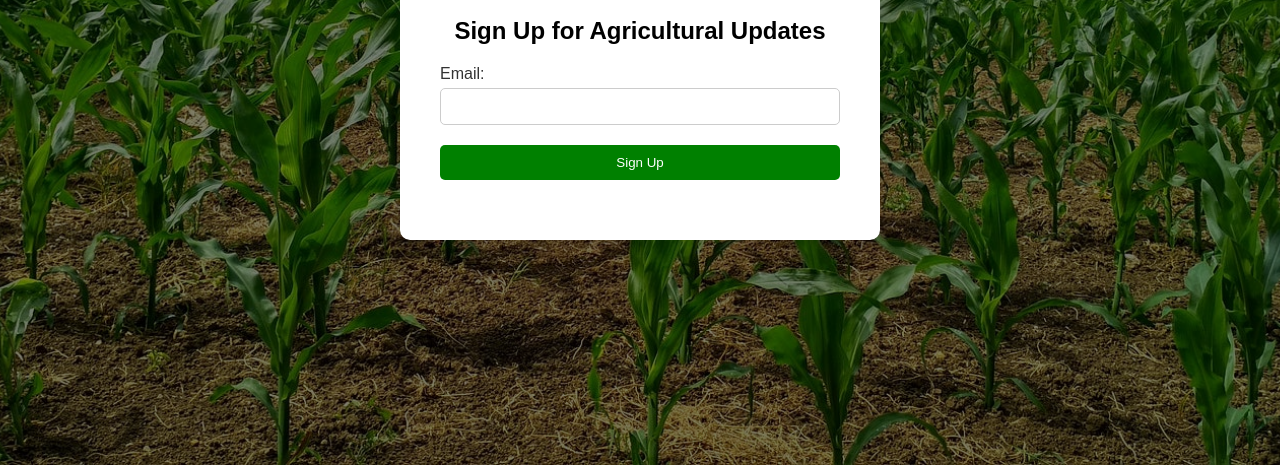
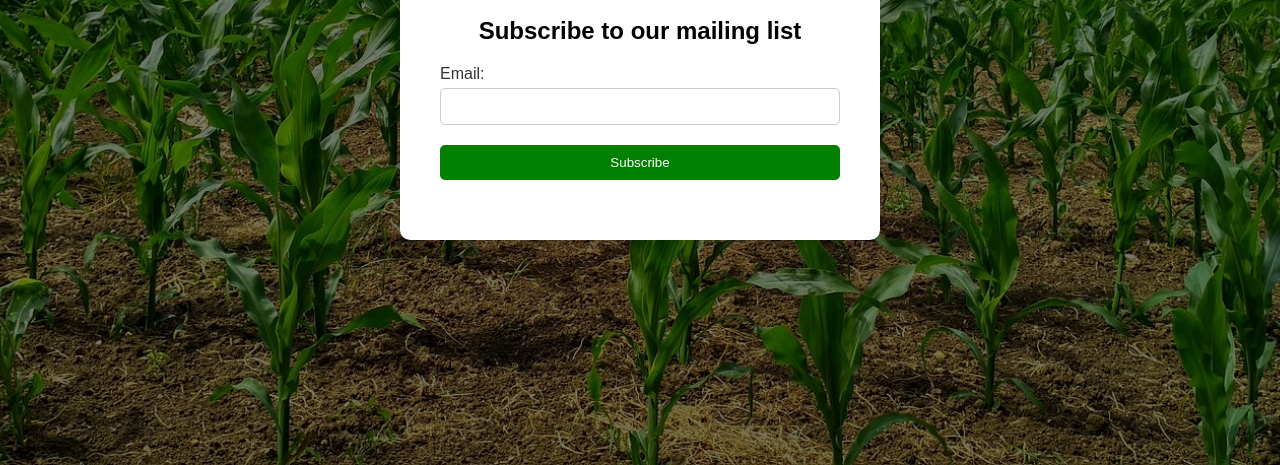
Before and after one commit to moyw4ywa/zapier-automation, a website: page index.html in a window 1280 px wide. Shown: the part 335-800 px from the top of the page. Drawn offline with Linux system fonts and the light colour scheme.

Commit message:
wording changes

```diff
--- a/index.html
+++ b/index.html
@@ -10,11 +10,11 @@
     <div class="container">
         <h1>AgriGrow</h1>
         <!-- <img src="image.jpg" alt="Agriculture Image"> -->
-        <h2>Sign Up for Agricultural Updates</h2>
+        <h2>Subscribe to our mailing list</h2>
         <form id="signup-form" action="/signup" method="post">
             <label for="email">Email:</label>
             <input type="email" id="email" name="email" required>
-            <button type="submit">Sign Up</button>
+            <button type="submit">Subscribe</button>
         </form>
     </div>
 
```
